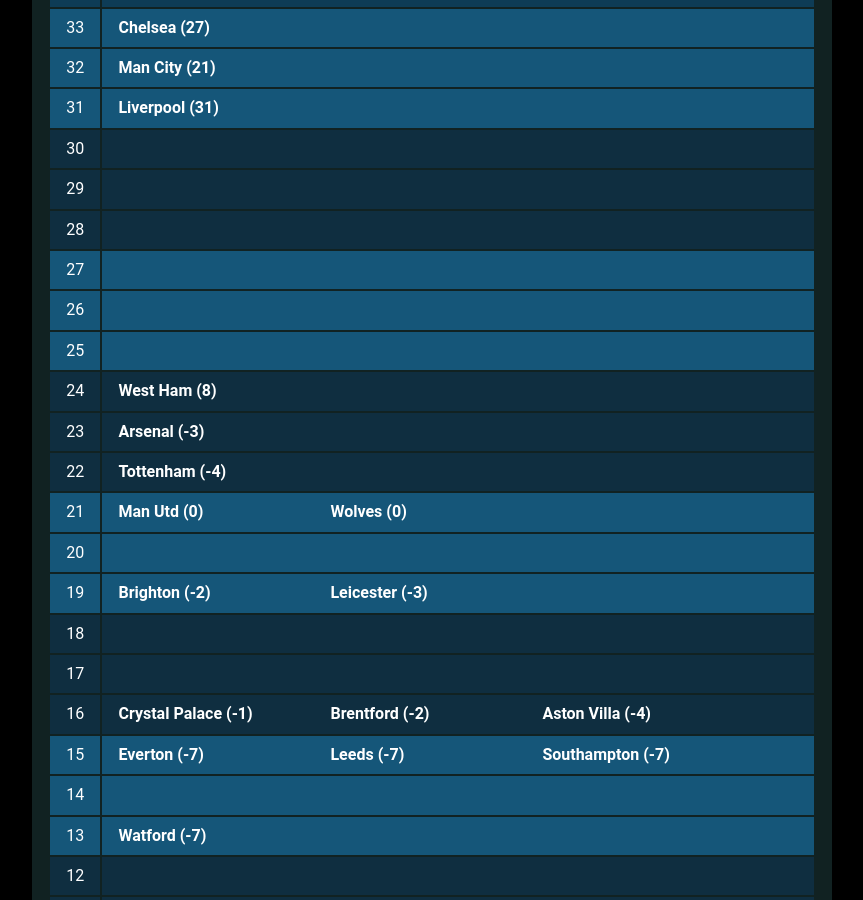
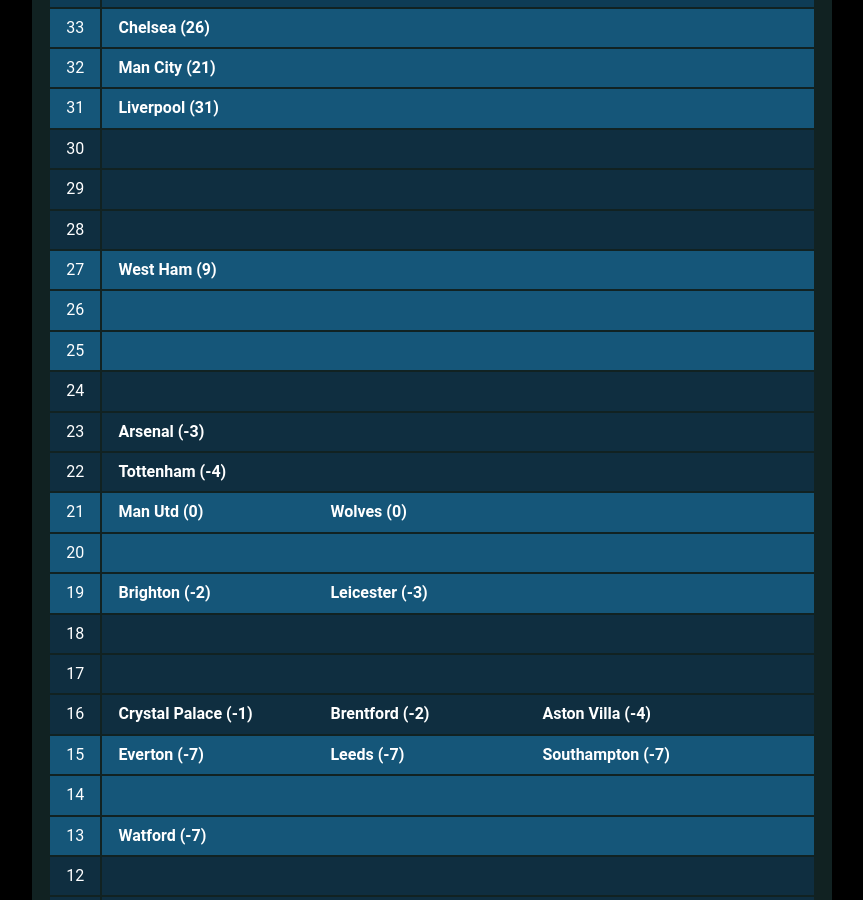
Before and after one commit to muru/muru.github.io, a Jekyll site: the page built from resources.md, in a window 1280 px wide and 900 px high, scrolled down 1477 px. Shown: the whole window, without its empty margins (208-1071 px from the left). Built offline with Jekyll 4.4.1, drawn with Linux system fonts in a browser that asks for light colours; some web fonts are replaced; some of the changed text lies outside the part shown.

Commit message:
updated cann-table: Sun  5 Dec 00:02:46 JST 2021

```diff
--- a/cann-table.html
+++ b/cann-table.html
@@ -3,7 +3,7 @@
 	<tr class="cann-row-1">
 		<td class="cann-point"> 33 </td>
 		<td class="cann-clubs">
-			<span class="club-name"> Chelsea (27) </span>
+			<span class="club-name"> Chelsea (26) </span>
 		</td>
  	</tr>
 	<tr class="cann-row-1">
@@ -36,6 +36,7 @@
 	<tr class="cann-row-1">
 		<td class="cann-point"> 27 </td>
 		<td class="cann-clubs">
+			<span class="club-name"> West Ham (9) </span>
 		</td>
  	</tr>
 	<tr class="cann-row-1">
@@ -51,7 +52,6 @@
 	<tr class="cann-row-2">
 		<td class="cann-point"> 24 </td>
 		<td class="cann-clubs">
-			<span class="club-name"> West Ham (8) </span>
 		</td>
  	</tr>
 	<tr class="cann-row-2">
```
Also changed, not shown: other parts of cann-table.html (+1 -1 lines).
